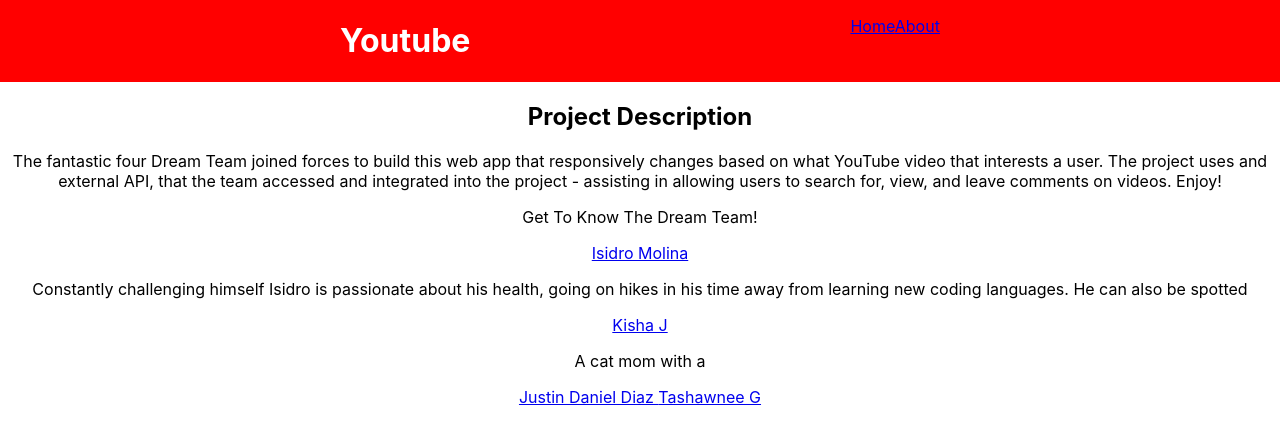
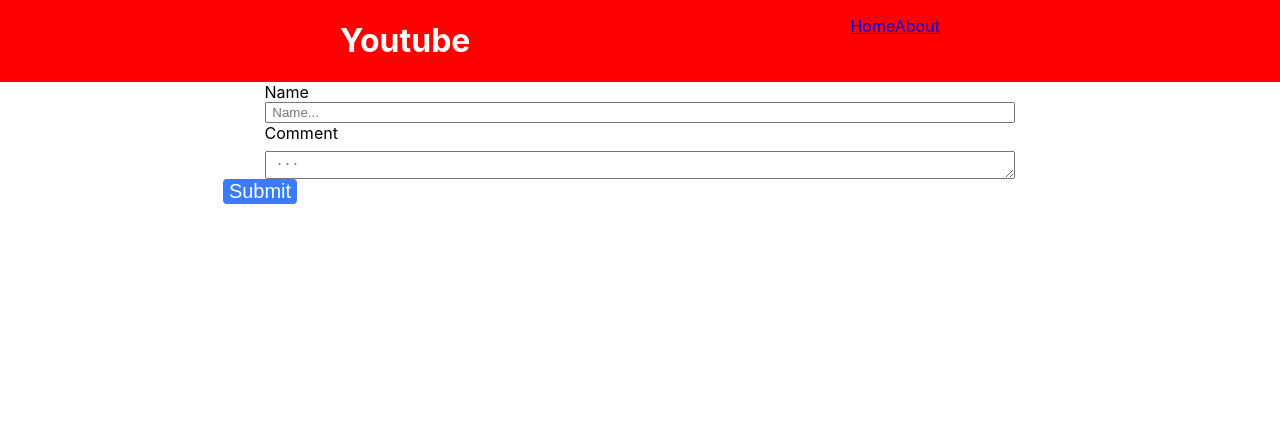
Before and after one commit to lakishaJohnson/youtube-clone, a React (Create React App) app: page /about in a window 1280 px wide. Shown: the top 444 px of the page. Built offline with nearby package versions, Linux system fonts and the light colour scheme.

Commit message:
some css

```diff
--- a/src/App.js
+++ b/src/App.js
@@ -6,6 +6,7 @@
 import NavBar from "./components/NavBar";
 import Home from "./components/Home";
 import About from "./components/About";
+import Comments from "./components/Comments";
 
 class App extends React.Component {
   constructor(props) {
@@ -33,7 +34,8 @@
     return (
       <div className="App">
         <NavBar onClear={this.clearState} />
-        <Routes>
+        <Comments />
+        {/* <Routes>
           <Route
             exact
             path="/"
@@ -42,7 +44,7 @@
             }
           />
           <Route path="/about" element={<About />} />
-        </Routes>
+        </Routes> */}
       </div>
     );
   }
--- a/src/components/Comments.js
+++ b/src/components/Comments.js
@@ -1,4 +1,5 @@
 import { Component } from "react";
+import "./Comments.css";
 
 class Comments extends Component {
   constructor(props) {
@@ -36,10 +37,8 @@
 
     return (
       <div className="comments">
-        {console.log("this.state.name --> " + this.state.input.name)}
-        {console.log("this.state.comment --> " + this.state.input.comment)}
-        {console.log(this.state.previousComments)}
-        <label>Name</label>
+        <div className="nameSection">
+          <label className="nameLabel">Name</label>
           <input
             type="text"
             name="name"
@@ -47,7 +46,9 @@
             placeholder=" Name..."
             value={input.name}
           ></input>
-        <label>Comment</label>
+        </div>
+        <div className="commentSection">
+          <label className="commentsLabel">Comment</label>
           <textarea
             type="text"
             name="comment"
@@ -55,7 +56,10 @@
             placeholder=" ..."
             value={input.comment}
           ></textarea>
-        <button onClick={this.submitComment}>Submit</button>
+        </div>
+        <button onClick={this.submitComment} className="submitButton">
+          Submit
+        </button>
         <ul>
           {previousComments.map((eachComment, index) => {
             return (
--- a/src/components/comments.css
+++ b/src/components/comments.css
@@ -1,4 +1,35 @@
-.comments {
-  display: flex;
-  justify-content: space-evenly;
+.nameSection {
+  display: grid;
+  grid-template-rows: 50% 50%;
+  padding-left: 7cm;
+  padding-right: 7cm;
 }
+
+.commentSection {
+  display: grid;
+  grid-template-rows: 50% 50%;
+  padding-left: 7cm;
+  padding-right: 7cm;
+}
+
+.nameLabel {
+  text-align: left;
+}
+
+.commentsLabel {
+  text-align: left;
+}
+
+.submitButton {
+  margin-left: -760px;
+  background-color: rgb(57, 124, 255);
+  color: white;
+  border: blue;
+  font-size: 20px;
+  border-radius: 4px;
+}
+
+.submitButton:hover {
+  background-color: blue; /* Green */
+  color: white;
+}
```
Lines whose indentation alone changed are shown as unchanged.
